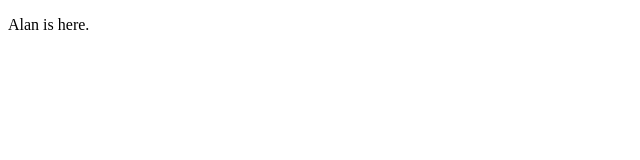
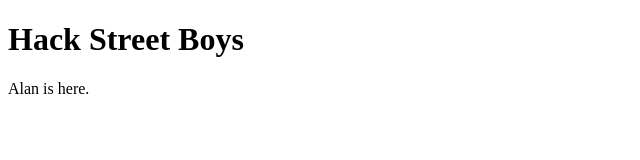
Before and after one commit to AlanJSchultz/Red-Badge-Team-Practice, a plain HTML site: page index.html in a window 1280 px wide. Shown: the whole page, without its empty margins (0-640 px from the left). Drawn offline with Linux system fonts and the light colour scheme.

Commit message:
first branch second commit

```diff
--- a/index.html
+++ b/index.html
@@ -6,6 +6,7 @@
     <title>Document</title>
 </head>
 <body>
+    <h1>Hack Street Boys</h1>
     <p>Alan is here.</p>
 </body>
 </html>
```
